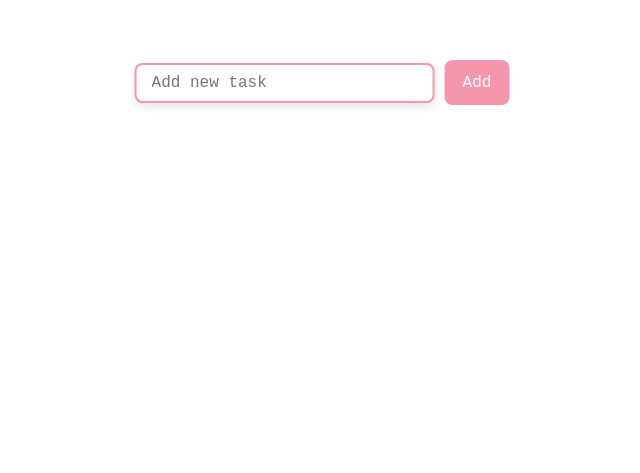
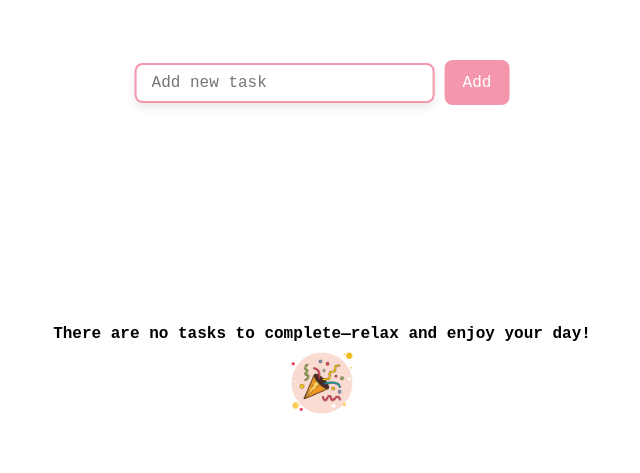
Before and after one commit to NevenaMasovic777/task-manager-app, a website: page tasks.html in a window 1280 px wide. Shown: the whole page, without its empty margins (318-958 px from the left). Drawn offline with Linux system fonts and the light colour scheme.

Commit message:
added confetti  message and removed up/down buttons for a single item

```diff
--- a/tasks.js
+++ b/tasks.js
@@ -2,6 +2,34 @@ document.addEventListener("DOMContentLoaded", function () {
   const inputField = document.querySelector(".new-task input");
   const addButton = document.querySelector(".add-task");
   const taskList = document.querySelector(".tasks");
+  const noTaskMessage = document.createElement("div");
+  noTaskMessage.classList.add("no-task-message");
+  noTaskMessage.innerHTML = `There are no tasks to complete—relax and enjoy your day! <img src="images/confetti.png" alt="Confetti" width=0px>`;
+  taskList.parentElement.appendChild(noTaskMessage);
+
+  // Function to update move button states and display message when no tasks exist
+  function updateMoveButtonsState() {
+    const tasks = document.querySelectorAll(".task-item-container");
+
+    if (tasks.length === 0) {
+      noTaskMessage.style.display = "block";
+    } else {
+      noTaskMessage.style.display = "none";
+    }
+
+    tasks.forEach((task) => {
+      const upButton = task.querySelector(".move-up");
+      const downButton = task.querySelector(".move-down");
+
+      if (tasks.length === 1) {
+        upButton.style.display = "none";
+        downButton.style.display = "none";
+      } else {
+        upButton.style.display = "inline-block";
+        downButton.style.display = "inline-block";
+      }
+    });
+  }
 
   function addTask() {
     const taskText = inputField.value.trim();
@@ -10,6 +38,7 @@ document.addEventListener("DOMContentLoaded", function () {
     // Create task container
     const taskContainer = document.createElement("div");
     taskContainer.classList.add("task-item-container");
+    taskContainer.style.width = "100%"; // Fixed width for container
 
     // Create move buttons container (side by side)
     const moveButtons = document.createElement("div");
@@ -65,6 +94,7 @@ document.addEventListener("DOMContentLoaded", function () {
     // Event Listener: Delete Task
     deleteButton.addEventListener("click", () => {
       taskContainer.remove();
+      updateMoveButtonsState();
     });
 
     // Event Listener: Move Task Up
@@ -74,6 +104,7 @@ document.addEventListener("DOMContentLoaded", function () {
           taskContainer,
           taskContainer.previousElementSibling
         );
+        updateMoveButtonsState();
       }
     });
 
@@ -81,6 +112,7 @@ document.addEventListener("DOMContentLoaded", function () {
     downButton.addEventListener("click", () => {
       if (taskContainer.nextElementSibling) {
         taskList.insertBefore(taskContainer.nextElementSibling, taskContainer);
+        updateMoveButtonsState();
       }
     });
 
@@ -96,6 +128,8 @@ document.addEventListener("DOMContentLoaded", function () {
     // Clear input field after adding task
     inputField.value = "";
     inputField.focus(); // Keeps focus on input field for new entries
+
+    updateMoveButtonsState();
   }
 
   // Add event listeners for adding tasks on both button click & Enter key
@@ -105,4 +139,6 @@ document.addEventListener("DOMContentLoaded", function () {
       addTask();
     }
   });
+
+  updateMoveButtonsState();
 });
--- a/tasksstyle.css
+++ b/tasksstyle.css
@@ -135,6 +135,25 @@ body {
   color: gray;
 }
 
+.no-task-message {
+  display: flex;
+  flex-direction: column; /* Stack image and text vertically */
+  align-items: center; /* Horizontally centers content */
+  justify-content: center; /* Centers content vertically */
+  text-align: center;
+  font-size: 16px;
+  font-weight: bold;
+  margin-top: -150px; /* Moves the message up */
+  position: relative;
+  width: 100%; /* Ensures it spans the full container */
+}
+
+.no-task-message img {
+  width: 80px; /* Adjust size as needed */
+  margin: 0 auto 10px auto; /* Centers image and adds space below */
+  display: block;
+}
+
 /* Task Action Buttons */
 .complete-task,
 .edit-task,
```
Also changed, not shown: images/confetti.png (added).
